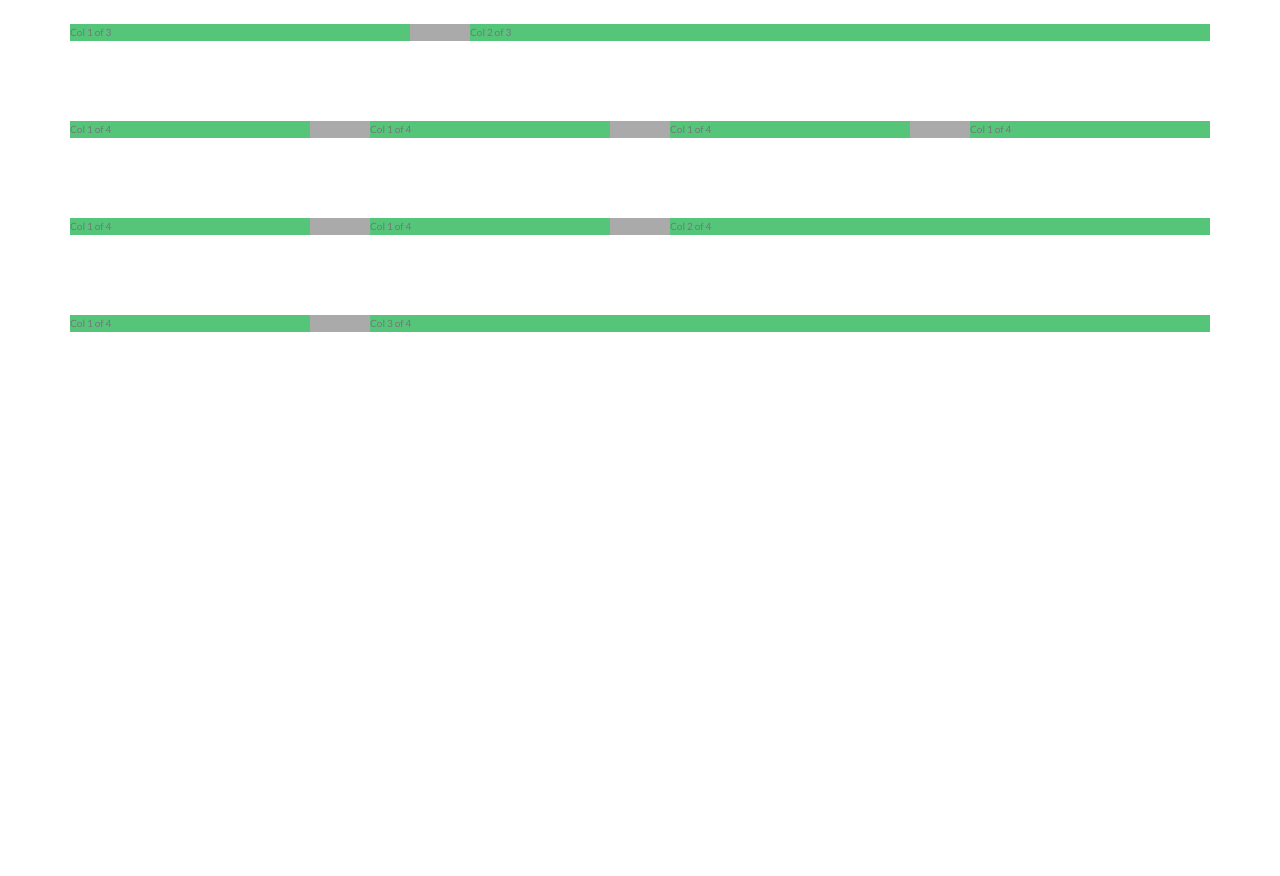
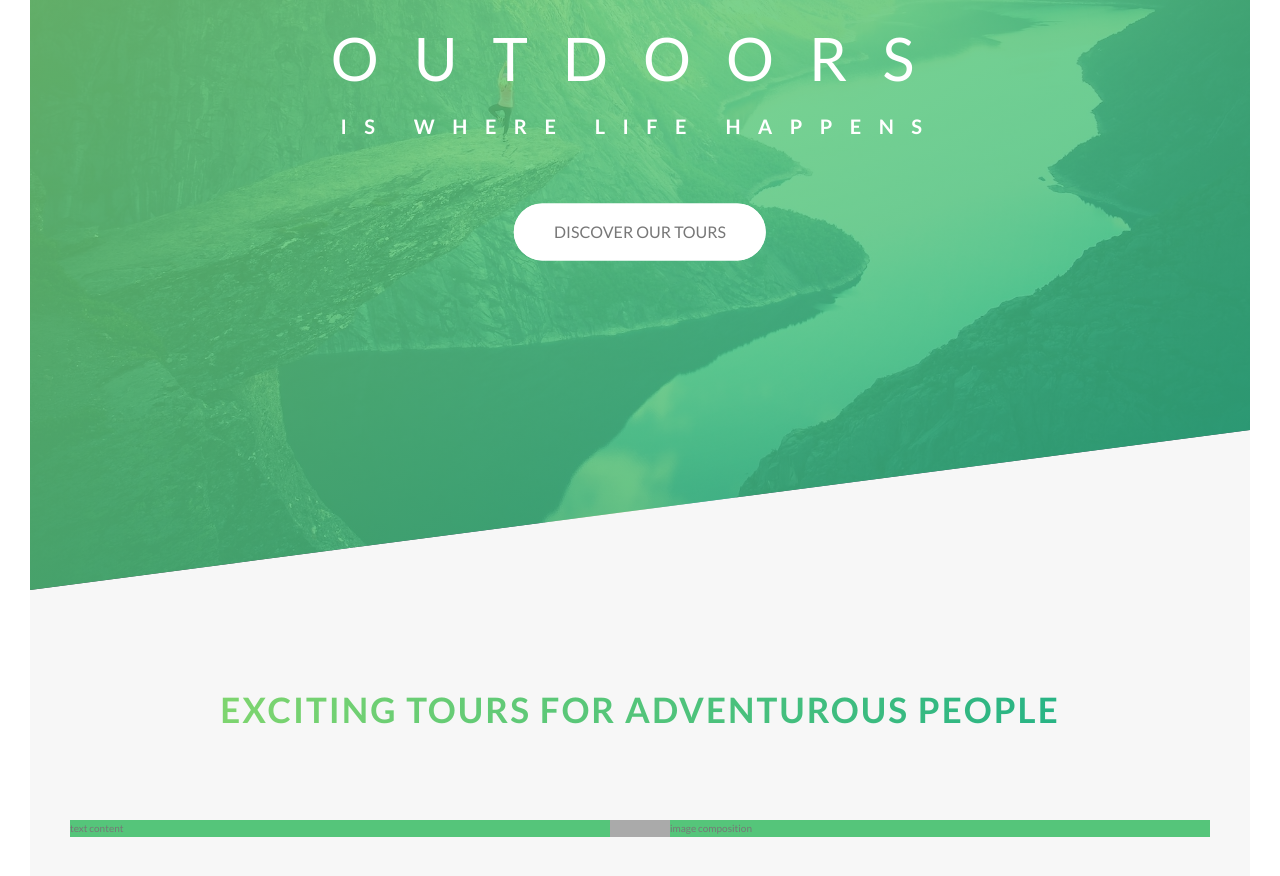
Before and after one commit to carlosmertens/hiking-tours, a Next.js app: page / in a window 1280 px wide. Shown: the part 200-1076 px from the top of the page. Before the commit the page ends 800 px from the top, so only its background shows below. Built offline with nearby package versions, Linux system fonts and the light colour scheme.

Commit message:
feat: create Main and About components

```diff
--- /dev/null
+++ b/components/About.tsx
@@ -0,0 +1,16 @@
+export const About = () => {
+  return (
+    <section className='section-about'>
+      <div className='u-center-text u-margin-botton-8'>
+        <h2 className='heading-secondary'>
+          Exciting tours for adventurous people
+        </h2>
+      </div>
+
+      <div className='row'>
+        <div className='col-1-of-2'>text content</div>
+        <div className='col-1-of-2'>image composition</div>
+      </div>
+    </section>
+  );
+};
--- /dev/null
+++ b/components/Main.tsx
@@ -0,0 +1,9 @@
+import { About } from './About';
+
+export const Main = () => {
+  return (
+    <main className='main'>
+      <About />
+    </main>
+  );
+};
--- a/pages/index.tsx
+++ b/pages/index.tsx
@@ -1,6 +1,7 @@
 import Head from 'next/head';
-import { GridLayouts } from '../components/GridLayouts';
+// import { GridLayouts } from '../components/GridLayouts';
 import { Header } from '../components/Header';
+import { Main } from '../components/Main';
 
 export default function Home() {
   return (
@@ -15,8 +16,9 @@
         <link rel='apple-touch-icon' href='/apple-touch-icon.png'></link>
       </Head>
 
-      {/* <Header /> */}
-      <GridLayouts />
+      {/* <GridLayouts /> */}
+      <Header />
+      <Main />
     </>
   );
 }
--- a/styles/abstracts/_variables.scss
+++ b/styles/abstracts/_variables.scss
@@ -4,6 +4,8 @@
 $color-primary: #55c57a;
 $color-primary-light: #7ed56f;
 $color-primary-dark: #28b485;
+
+$color-gray-light-1: #f7f7f7f7;
 
 $color-gray-dark: #777;
 $color-white: #fff;
--- a/styles/base/_typography.scss
+++ b/styles/base/_typography.scss
@@ -9,7 +9,7 @@
   padding: 3rem 3rem 0 3rem;
 }
 
-/* CENTER TEXT */
+/* HERO PRIMARY HEADING */
 .heading-primary {
   color: $color-white;
   text-transform: uppercase;
@@ -33,3 +33,26 @@
     animation: moveInRight 2s ease-out;
   }
 }
+
+/* ABOUT SECONDARY HEADING */
+
+.heading-secondary {
+  font-size: 3.5rem;
+  text-transform: uppercase;
+  font-weight: 700;
+  display: inline-block;
+  background-image: linear-gradient(
+    to right,
+    $color-primary-light,
+    $color-primary-dark
+  );
+  -webkit-background-clip: text;
+  color: transparent;
+  letter-spacing: 2px;
+  transition: all 0.2s;
+
+  &:hover {
+    transform: skewY(2deg) skewX(15deg) scale(1.1);
+    text-shadow: 0.5rem 1rem 2rem rgba($color-black, 0.2);
+  }
+}
--- a/styles/base/_utilities.scss
+++ b/styles/base/_utilities.scss
@@ -0,0 +1,7 @@
+.u-center-text {
+  text-align: center;
+}
+
+.u-margin-botton-8 {
+  margin-bottom: 8rem;
+}
--- a/styles/pages/_home.scss
+++ b/styles/pages/_home.scss
@@ -0,0 +1,5 @@
+.section-about {
+  background-color: $color-gray-light-1;
+  padding: 25rem 0;
+  margin-top: -20vh;
+}
```
